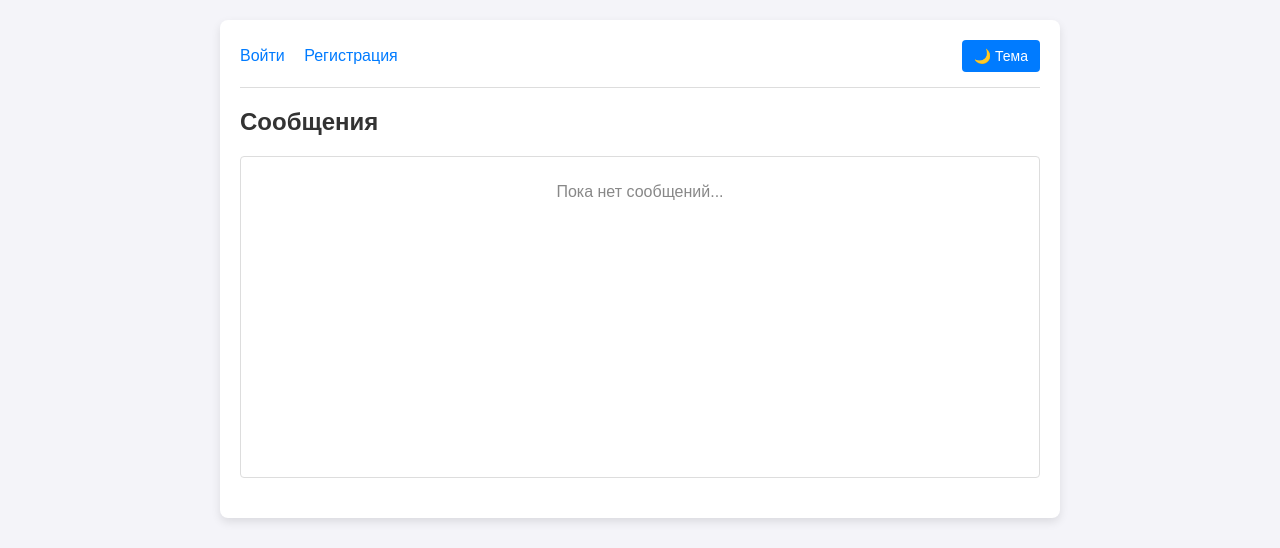
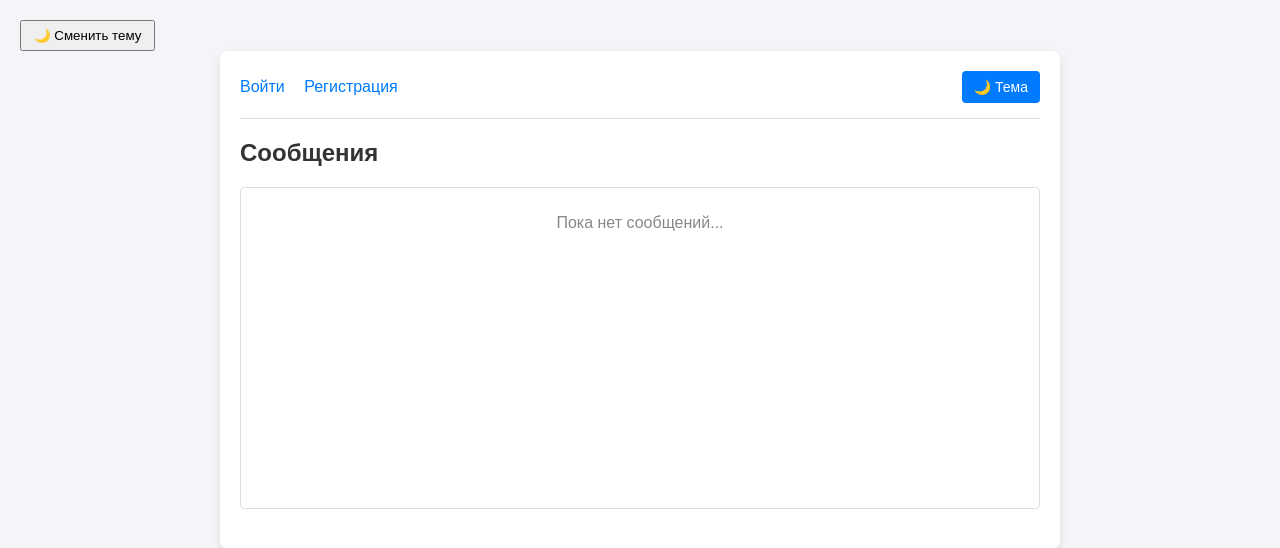
Before and after one commit to antonpro777/messenger, a Flask app: page / in a window 1280 px wide. Shown: the top 548 px of the page. Run offline with Flask 3, Linux system fonts and the light colour scheme; data that the repository does not hold is empty; some libraries are stand-ins or nearby versions.

Commit message:
Update index.html

```diff
--- a/templates/index.html
+++ b/templates/index.html
@@ -4,6 +4,7 @@
     <meta charset="UTF-8">
     <meta name="viewport" content="width=device-width, initial-scale=1.0">
     <title>Мессенджер</title>
+    <button onclick="toggleTheme()" id="theme-toggle-btn" style="cursor: pointer; padding: 6px 12px;">🌙 Сменить тему</button>
     <style>
         /* Переменные для тем */
         :root {
```
